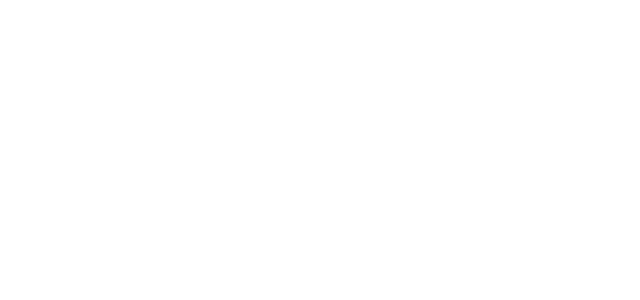
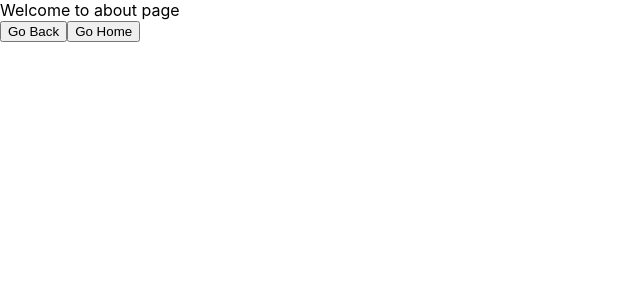
Before and after one commit to farhanmaneri/reactRouterPractice, a React (Create React App) app: page /About in a window 1280 px wide. Before the commit this address had no page. Shown: the top 300 px of the page, without its empty margins (0-640 px from the left). Built offline with nearby package versions, Linux system fonts and the light colour scheme.

Commit message:
routing & navigation done

```diff
--- /dev/null
+++ b/src/components/about/About.js
@@ -0,0 +1,14 @@
+import { Navigate, useNavigate } from "react-router-dom";
+
+const About = ()=>{
+    const navigate = useNavigate()
+    return(
+        <>
+        <div>Welcome to about page</div>
+        <button onClick={()=>navigate(-1)}>Go Back      </button>
+        <button onClick={()=>navigate('/')}>Go Home      </button>
+        </>
+
+    )
+};
+export default About;
--- a/src/components/blog/BlogApp.js
+++ /dev/null
@@ -1,11 +0,0 @@
-import React from 'react'
-
-function BlogApp() {
-  return (
-    <div>
-      blog
-    </div>
-  )
-}
-
-export default BlogApp;
--- a/src/components/home/Home.js
+++ b/src/components/home/Home.js
@@ -1,10 +1,20 @@
 import React from 'react'
+import { useNavigate } from 'react-router-dom';
 
 function Home() {
+  const navigate = useNavigate()
   return (
+    <>
     <div>
       Home page
+
     </div>
+
+
+        <button onClick={()=> navigate('order-summary')}>Place Order</button>
+       <button onClick={()=>navigate('about')}>About Page</button>
+
+    </>
   )
 }
 
--- /dev/null
+++ b/src/components/noPage/NoMatch.js
@@ -0,0 +1,8 @@
+const NoMatch = () =>{
+    return(
+        <div>
+            No page found!
+        </div>
+    )
+}
+export default NoMatch;
--- /dev/null
+++ b/src/components/orderSumarry/OrderSummary.js
@@ -0,0 +1,15 @@
+import { useNavigate } from "react-router-dom";
+
+
+const OrderSummary= ()=>{
+    const navigate = useNavigate()
+    return(
+        <>
+        <div>
+            Order Confirmed!
+        </div>
+        <button onClick={()=> navigate(-1)}>Go Back</button>
+        </>
+    )
+};
+export default OrderSummary;
--- a/src/components/userApp/UserApp.js
+++ /dev/null
@@ -1,11 +0,0 @@
-import React from 'react'
-
-function UserApp() {
-  return (
-    <div>
-      user app page
-    </div>
-  )
-}
-
-export default UserApp;
--- a/src/routes/Routes.js
+++ b/src/routes/Routes.js
@@ -1,21 +1,17 @@
-import {   Route,  Routes as AppRoutes,
-  } from "react-router-dom";
+import { Route, Routes as AppRoutes } from "react-router-dom";
 import Home from "../components/home/Home";
-import BlogApp from "../components/blog/BlogApp";
-import UserApp from "../components/userApp/UserApp";
+import About from '../components/about/About'
+import OrderSummary from "../components/orderSumarry/OrderSummary";
+import NoMatch from "../components/noPage/NoMatch";
 
-
-const Routes = ()=> {
-
- return(
-
-   <AppRoutes>
-
-<Route path="/" element={<Home/>} />
-<Route path="/blog" element={<UserApp/>} />
-<Route path="/users" element={<BlogApp/>} />
-</AppRoutes>
-  )
-
-}
+const Routes = () => {
+  return (
+    <AppRoutes>
+      <Route path="/" element={<Home />} />
+      <Route path="/About" element={<About />} />
+      <Route path="/order-summary" element={<OrderSummary />} />
+      <Route path="*" element={<NoMatch />} />
+    </AppRoutes>
+  );
+};
 export default Routes;
```
Also changed, not shown: src/App.js (line endings or trailing spaces).
